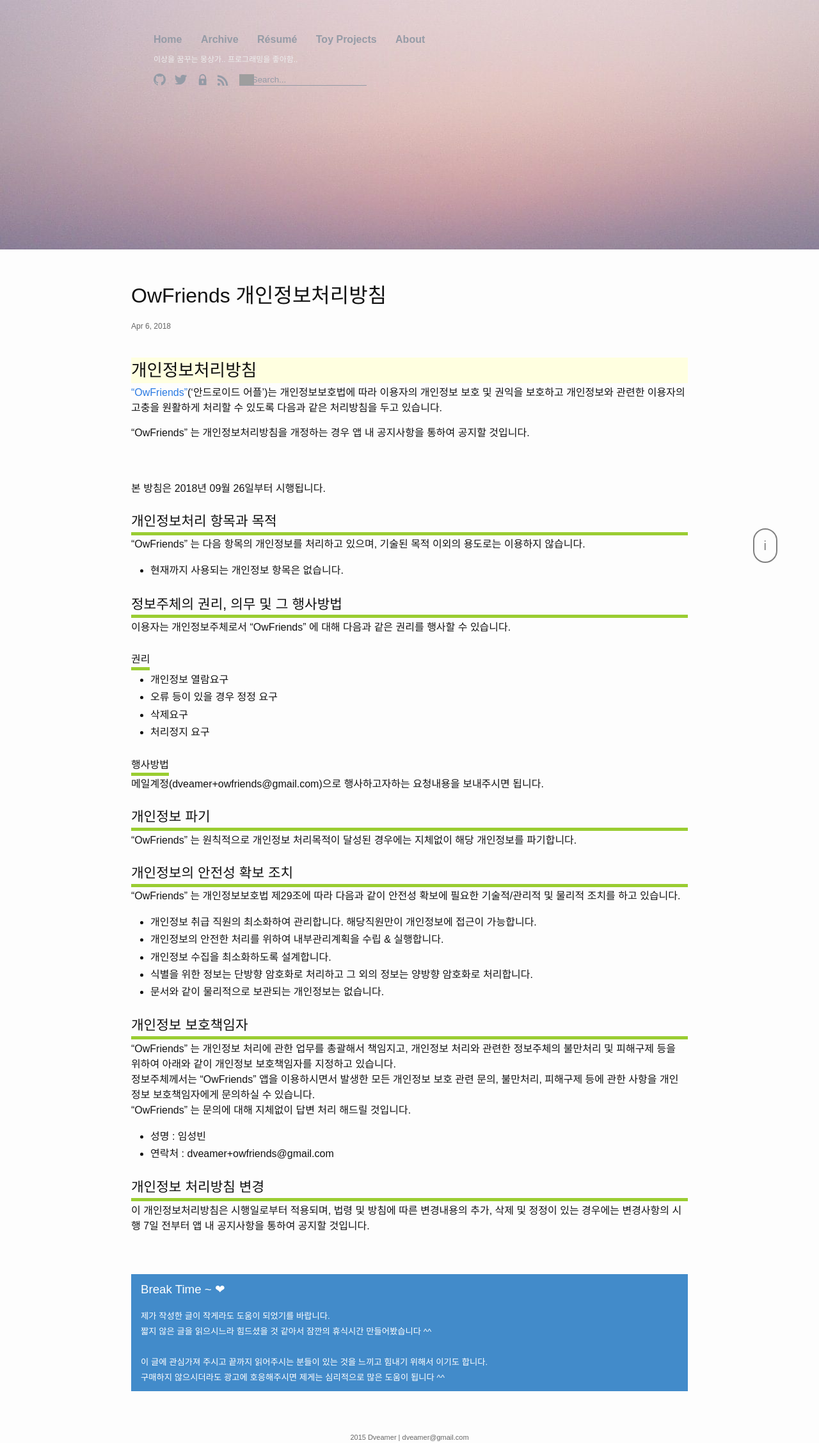
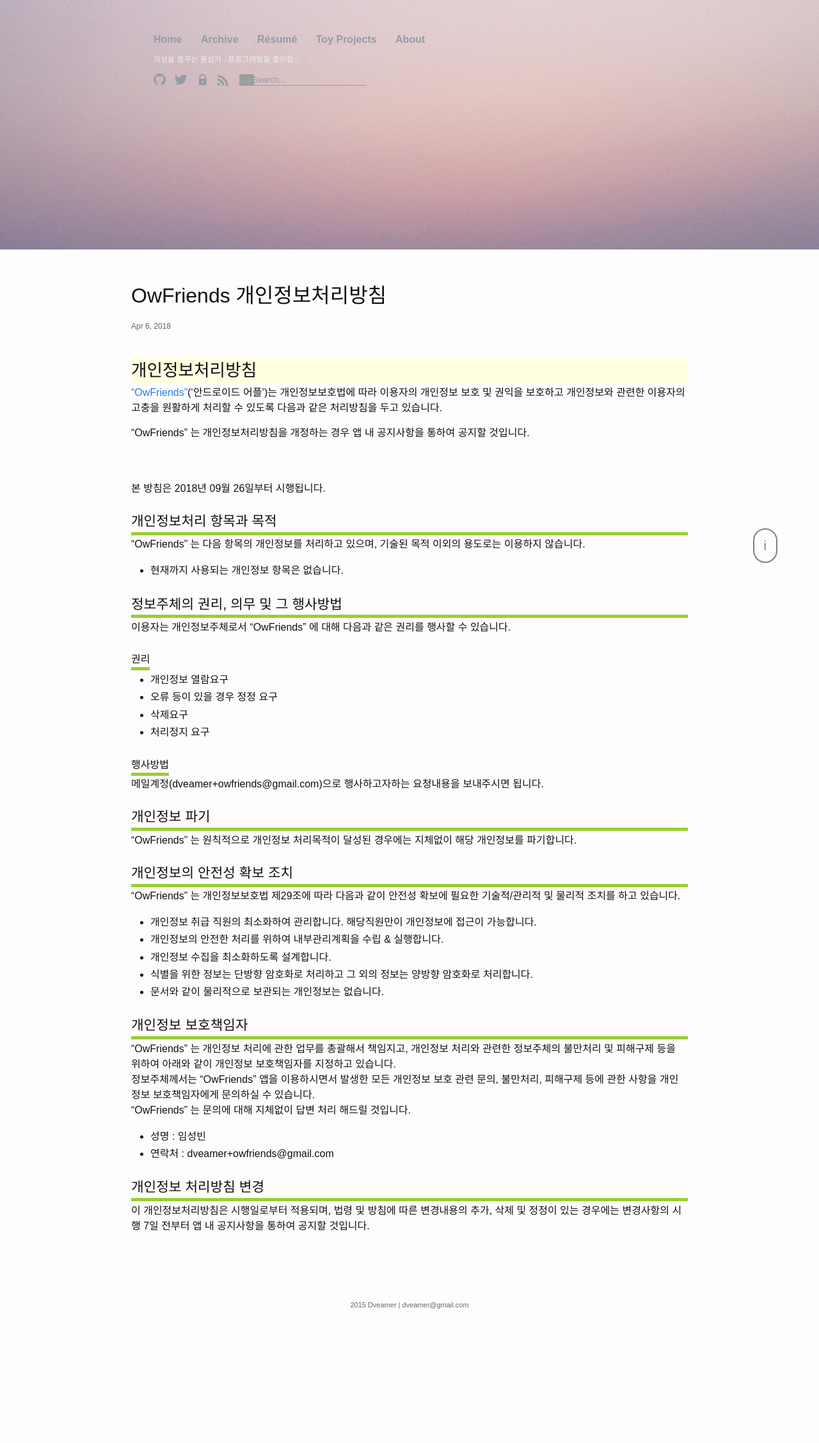
Before and after one commit to dveamer/dveamer.github.io, a Jekyll site: the page built from _posts/Toy-Projects/2018-04-06-OwFriends_Privacy.md, in a window 1280 px wide. Shown: the whole page at 64% size. Built offline with Jekyll 4.4.1, drawn with Linux system fonts in a browser that asks for light colours; after the commit the page ends 2049 px from its top, so only the background shows below that; grey boxes are pictures that could not be loaded.

Commit message:
homepage

```diff
--- a/_includes/ads.html
+++ b/_includes/ads.html
@@ -1,6 +1,7 @@
 <br/><br/>
 
 
+<!--
 <div class="subtitle-header">
   <h3 class="subtitle">
     Break Time ~ ❤
@@ -10,8 +11,8 @@
   <small>이 글에 관심가져 주시고 끝까지 읽어주시는 분들이 있는 것을 느끼고 힘내기 위해서 이기도 합니다.</small><br>
   <small>구매하지 않으시더라도 광고에 호응해주시면 제게는 심리적으로 많은 도움이 됩니다 ^^</small><br>
 </div>
+
 <br/>
-<!--
 <div class="coupangadsbydveamer"
      style="display:block;"
      data-csda-ltag="AF7892314"
@@ -34,5 +35,6 @@
 (adsbygoogle = window.adsbygoogle || []).push({});
 </script>
 
+<script data-ad-client="ca-pub-1213240297656328" async src="https://pagead2.googlesyndication.com/pagead/js/adsbygoogle.js"></script>
 
 <br/>
--- a/_includes/ads_en.html
+++ b/_includes/ads_en.html
@@ -1,6 +1,6 @@
 <br/><br/>
 
-
+<!--
 <div class="subtitle-header">
   <h3 class="subtitle">
     Break Time ~ ❤
@@ -14,7 +14,7 @@
 
 <br/>
 <br/>
-
+-->
 
 <!-- post_bottom -->
 <ins class="adsbygoogle"
@@ -26,5 +26,6 @@
 (adsbygoogle = window.adsbygoogle || []).push({});
 </script>
 
+<script data-ad-client="ca-pub-1213240297656328" async src="https://pagead2.googlesyndication.com/pagead/js/adsbygoogle.js"></script>
 
 <br/>
--- /dev/null
+++ b/_includes/float_right.html
@@ -0,0 +1,14 @@
+
+<div class="float-right">
+
+    <ins class="adsbygoogle"
+         style="display:block"
+         data-ad-client="ca-pub-1213240297656328"
+         data-ad-slot="3116585373"
+         data-ad-format="auto"></ins>
+    <script>
+    (adsbygoogle = window.adsbygoogle || []).push({});
+    </script>
+
+
+</div>
--- a/_layouts/post_layout.html
+++ b/_layouts/post_layout.html
@@ -5,6 +5,9 @@
   <body>
     {% include header.html %}
     <br/>
+
+    {% include float_right.html %}
+
     <div class="page-content">
       <div class="wrapper">
         {{ content }}
--- a/_layouts/post_layout_en.html
+++ b/_layouts/post_layout_en.html
@@ -5,6 +5,9 @@
   <body>
     {% include header.html %}
     <br/>
+
+    {% include float_right.html %}
+
     <div class="page-content">
       <div class="wrapper">
         {{ content }}
--- a/_sass/_layout.scss
+++ b/_sass/_layout.scss
@@ -226,6 +226,32 @@
     max-width:90%;
 }
 
+/**
+ * float-right
+ */
+
+
+.float-right {
+    visibility: visible;
+
+    position: fixed !important;
+    position: absolute; /*ie6 */
+    right: 15px;
+    bottom: unquote("max(50px, 10%)");
+
+    width: unquote("calc( 50% - 500px )");
+    height: unquote("calc( 80% )");
+
+    background-color: transparent;
+
+}
+
+@media only screen and (max-width: 1350px) {
+    .float-right {
+        visibility: collapse;
+    }
+}
+
 
 /**
  * ETC
```
